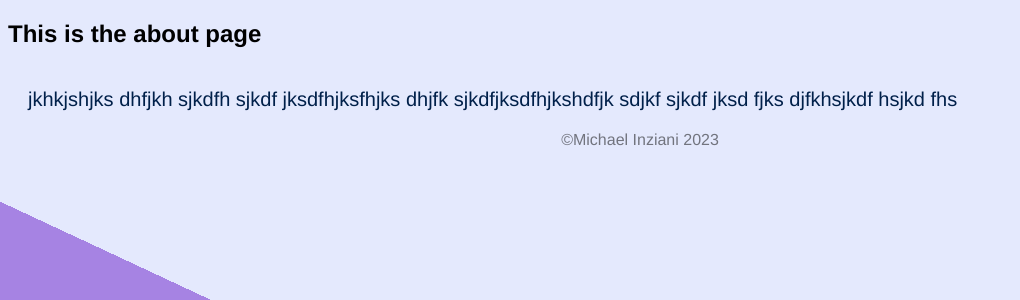
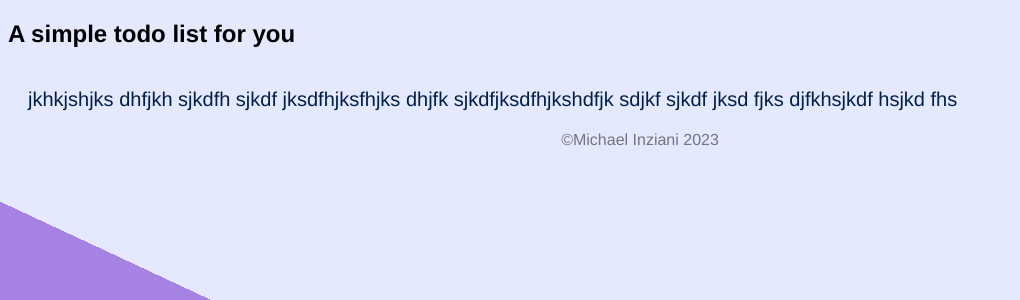
Before and after one commit to MichaelInziani/todolist-v2, a Node server app: template views/about.ejs in a window 1280 px wide. Shown: the top 300 px of the page, without its empty margins (0-1020 px from the left). Run offline with Node 20, Linux system fonts and the light colour scheme; the template is opened without the code that fills it, so the values that code supplies are empty; some libraries are stand-ins or nearby versions.

Commit message:
Last Commit

```diff
--- a/views/about.ejs
+++ b/views/about.ejs
@@ -1,6 +1,6 @@
 <%- include("header") -%>
 
-<h2>This is the about page</h2>
+<h2>A simple todo list for you</h2>
 
 <p>jkhkjshjks dhfjkh sjkdfh sjkdf jksdfhjksfhjks dhjfk sjkdfjksdfhjkshdfjk sdjkf sjkdf jksd fjks djfkhsjkdf hsjkd fhs</p>
 
```
Also changed, not shown: app.js (+16 -10 lines), 1 other file.
